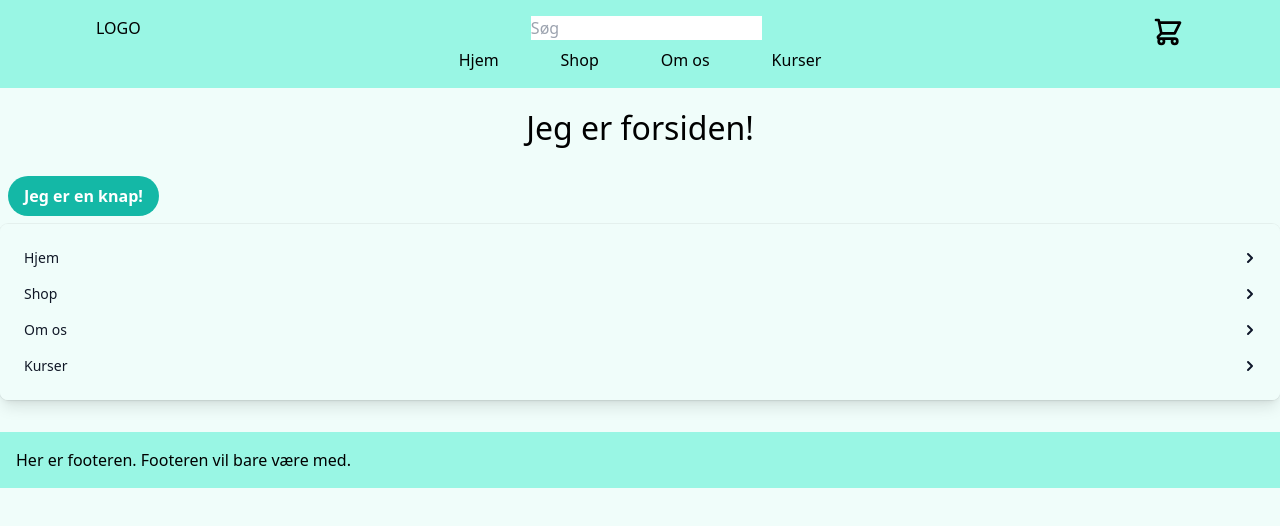
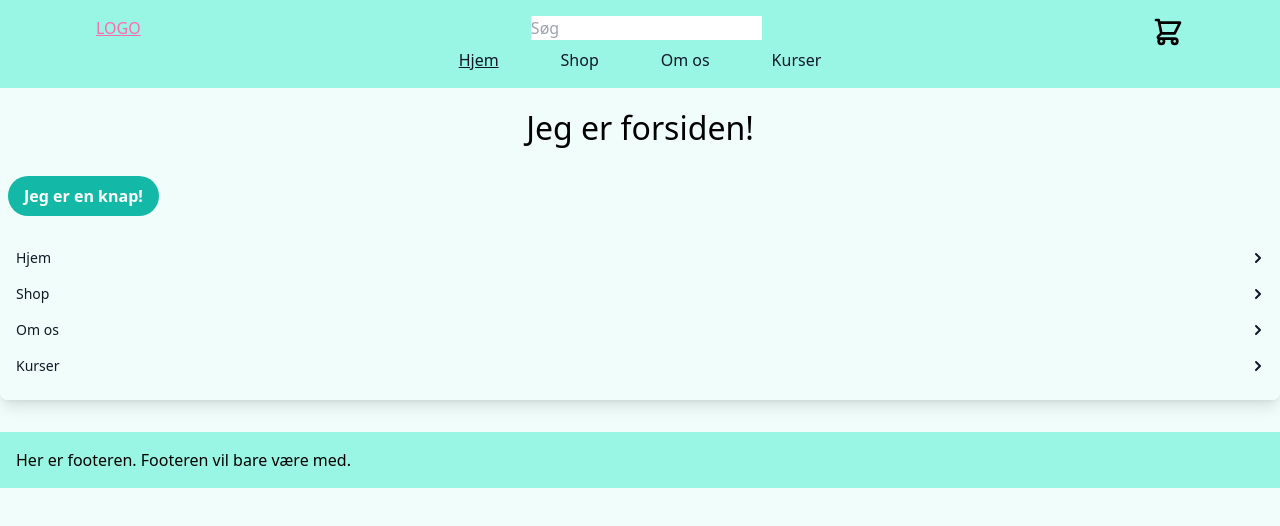
Before and after one commit to StinePS/mhbhstof, a Next.js app: page / in a window 1280 px wide. Shown: the top 526 px of the page. Built offline with nearby package versions, Linux system fonts and the light colour scheme.

Commit message:
added styling to menu - burgermenu not yet working

```diff
--- a/components/Nav/ChangeMenu.tsx
+++ b/components/Nav/ChangeMenu.tsx
@@ -8,33 +8,39 @@ type Props = {
   menuItems: MenuItem[];
 };
 
+// Change between the primary and secondary menu in mobile size
 export default function ChangeMenu({ menuItems }: Props) {
   const [activeMenu, setActiveMenu] = useState<MenuItem | undefined>(undefined);
   return (
+    // If there is an activeMenu then render the MenuList, otherwise map over the menuItems, making them a button or link depending if they've got items under them or not
     <>
       {activeMenu ? (
-        <MenuList menuItem={activeMenu} />
+        <MenuList
+          menuItem={activeMenu}
+          handleGoBack={() => setActiveMenu(undefined)}
+        />
       ) : (
-        <div className="overflow-hidden rounded-lg shadow-lg ring-1 ring-black ring-opacity-5">
+        <div className="overflow-hidden rounded-lg shadow-lg">
           <div className="relative bg-teal-50 p-4">
-            {menuItems.map((menuItem) => (
-              <Link key={menuItem.name} href={menuItem.url}>
-                <a
-                  className="flex justify-between rounded-lg p-2 transition duration-150
-                ease-in-out hover:bg-gray-100 focus-visible:ring"
-                  onClick={(event) => {
-                    if (menuItem.items) {
-                      event.stopPropagation();
-                      event.preventDefault();
-                      setActiveMenu(menuItem);
-                    }
-                  }}
+            {menuItems.map((menuItem) =>
+              menuItem.items ? (
+                <button
+                  key={menuItem.name}
+                  onClick={() => setActiveMenu(menuItem)}
+                  className="flex w-full justify-between py-2 transition duration-150 ease-in-out"
                 >
-                  <span className="text-sm font-medium text-gray-900">{menuItem.name}</span>
+                  <span className="navlink">{menuItem.name}</span>
                   <ChevronRightIcon className={"chevron"} />
-                </a>
-              </Link>
-            ))}
+                </button>
+              ) : (
+                <Link key={menuItem.name} href={menuItem.url}>
+                  <a className="flex justify-between py-2 no-underline">
+                    <span className="navlink">{menuItem.name}</span>
+                    <ChevronRightIcon className={"chevron"} />
+                  </a>
+                </Link>
+              )
+            )}
           </div>
         </div>
       )}
--- a/components/Nav/MenuList.tsx
+++ b/components/Nav/MenuList.tsx
@@ -6,33 +6,43 @@ import { useState } from "react";
 
 type Props = {
   menuItem: MenuItem;
+  handleGoBack: () => void;
 };
 
-export default function MenuList({ menuItem }: Props) {
+export default function MenuList({ menuItem, handleGoBack }: Props) {
   const [open, setOpen] = useState();
   return (
-    <div className="absolute z-10 w-screen transform -ml-4">
-      <ul className="list-none bg-teal-50 rounded-lg">
-        <div className="flex w-full justify-between px-4 py-2 text-left text-md font-medium">
+    <div className="absolute z-10 w-full transform overflow-hidden rounded-lg shadow-lg">
+      <ul className="list-none rounded-lg bg-teal-50 p-4">
+        <button
+          className="flex w-full justify-between py-2 text-left text-lg font-medium underline"
+          onClick={handleGoBack}
+        >
           <span>{menuItem.name}</span>
           <ChevronLeftIcon className={"chevron mr-0"} />
-        </div>
+        </button>
 
         {menuItem.items?.map((category) => (
           <li key={category.name}>
             <Disclosure>
               {({ open }) => (
                 <>
-                  <Disclosure.Button className="flex w-full justify-between px-4 py-2 text-left text-sm font-medium">
+                  <Disclosure.Button className="flex w-full justify-between py-2 text-left text-sm font-medium">
                     <span>{category.name}</span>
-                    <ChevronRightIcon className={`${open ? "rotate-90 transform" : ""} h-5 w-5 text-slate-900`} />
+                    <ChevronRightIcon
+                      className={`${
+                        open ? "rotate-90 transform" : ""
+                      } h-5 w-5 text-slate-900`}
+                    />
                   </Disclosure.Button>
 
-                  <Disclosure.Panel className="px-4 pt-4 pb-2 text-sm text-slate-900">
-                    <ul>
+                  <Disclosure.Panel className="py-2 text-sm text-slate-900">
+                    <ul className="rounded-lg bg-teal-100 p-4">
                       {category.items?.map((item) => (
-                        <li key={item.name}>
-                          <Link href={`${item.url}`}>{item.name}</Link>
+                        <li key={item.name} className="py-1">
+                          <Link href={`${item.url}`}>
+                            <a className="navlink">{item.name}</a>
+                          </Link>
                         </li>
                       ))}
                     </ul>
--- a/components/Nav/NavDesktop.tsx
+++ b/components/Nav/NavDesktop.tsx
@@ -1,15 +1,19 @@
 import { MenuItem } from "../../types/types";
 import { ShoppingCartIcon } from "@heroicons/react/outline";
 import Link from "next/link";
+import { useRouter } from "next/router";
+import clsx from "clsx";
 
 type Props = {
   menuItems: MenuItem[];
 };
 
 export default function NavDesktop({ menuItems }: Props) {
+  const { pathname } = useRouter();
+
   return (
     <div>
-      <div className="hidden lg:flex flex-row justify-between">
+      <div className="hidden flex-row justify-between lg:flex">
         <Link href="/">LOGO</Link>
         <div>
           <input id="search" type="search" placeholder="Søg" />
@@ -17,21 +21,21 @@ export default function NavDesktop({ menuItems }: Props) {
         <ShoppingCartIcon className="w-8" />
       </div>
 
-      <div className="hidden lg:grid grid-cols-3">
+      <div className="hidden grid-cols-3 lg:grid">
         <div></div>
         <div className="flex flex-row justify-between">
-          <Link href="/">
-            <a className="hover:underline underline-offset-2">Hjem</a>
-          </Link>
-          <Link href="/shop">
-            <a className="hover:underline underline-offset-2">Shop</a>
-          </Link>
-          <Link href="/om">
-            <a className="hover:underline underline-offset-2">Om os</a>
-          </Link>
-          <Link href="/kurser">
-            <a className="hover:underline underline-offset-2">Kurser</a>
-          </Link>
+          {menuItems.map((item) => (
+            <Link href={item.url} key={item.url}>
+              <a
+                className={clsx(
+                  "text-slate-900 hover:text-slate-900 hover:underline hover:underline-offset-2",
+                  item.url === pathname ? "underline" : "no-underline"
+                )}
+              >
+                {item.name}
+              </a>
+            </Link>
+          ))}
         </div>
         <div></div>
       </div>
--- a/components/Nav/NavMobile.tsx
+++ b/components/Nav/NavMobile.tsx
@@ -4,8 +4,7 @@ import { Popover, Transition } from "@headlessui/react";
 import { Fragment, useState } from "react";
 import { ChevronRightIcon, MenuIcon } from "@heroicons/react/solid";
 import { ShoppingCartIcon } from "@heroicons/react/outline";
-import MenuList from "./MenuList";
-import ChangeMenu from "./ChangeMenu";
+// import ChangeMenu from "./ChangeMenu";
 
 type Props = {
   menuItems: MenuItem[];
@@ -15,14 +14,14 @@ export default function NavMobile({ menuItems }: Props) {
   const [activeMenu, setActiveMenu] = useState<MenuItem | undefined>(undefined);
 
   return (
-    <div className="flex justify-between w-full lg:hidden">
+    <div className="flex w-full justify-between lg:hidden">
       <Popover className="relative">
         {({ open }) => (
           <>
             <Popover.Button
               className={`
                     ${open ? "" : "text-opacity-100"}
-                    text-base font-medium text-black rounded-md justify-center`}
+                    justify-center rounded-md text-base font-medium text-black`}
             >
               <MenuIcon className="w-8" />
             </Popover.Button>
@@ -35,7 +34,9 @@ export default function NavMobile({ menuItems }: Props) {
               leaveFrom="opacity-100 translate-y-0"
               leaveTo="opacity-0 translate-y-1"
             >
-              <Popover.Panel className="absolute z-10 w-screen transform -ml-4 mt-4">{/* Indsæt ChangeMenu her! */}</Popover.Panel>
+              <Popover.Panel className="absolute z-10 -ml-4 mt-4 w-screen transform">
+                {/* <ChangeMenu menuItems={menuItems} /> */}
+              </Popover.Panel>
             </Transition>
           </>
         )}
--- a/lib/categories.json
+++ b/lib/categories.json
@@ -11,6 +11,10 @@
         "name": "Pakker",
         "url": "/shop/pakker",
         "items": [
+          {
+            "name": "Alle pakker",
+            "url": "/shop/pakker/"
+          },
           {
             "name": "Bh",
             "url": "/shop/pakker/bh"
@@ -30,6 +34,14 @@
         "url": "/shop/stof",
         "items": [
           {
+            "name": "Alt stof",
+            "url": "/shop/stof/"
+          },
+          {
+            "name": "Blondestof",
+            "url": "/shop/stof/blondestof"
+          },
+          {
             "name": "Jersey",
             "url": "/shop/stof/jersey"
           },
@@ -44,44 +56,76 @@
           {
             "name": "Simplex",
             "url": "/shop/stof/simplex"
+          },
+          {
+            "name": "Stræksatin",
+            "url": "/shop/stof/simplex"
           }
         ]
       },
       {
         "name": "Blonder",
-        "url": "/shop/stof",
+        "url": "/shop/blonder",
         "items": [
           {
+            "name": "Alle blonder",
+            "url": "/shop/blonder/"
+          },
+          {
             "name": "Brede blonder",
-            "url": "/shop/blonde/brede-blonder"
+            "url": "/shop/blonder/brede-blonder"
           },
           {
             "name": "Smalle blonde",
-            "url": "/shop/blonde/smalle-blonder"
+            "url": "/shop/blonder/smalle-blonder"
           }
         ]
       },
       {
         "name": "Elastik",
-        "url": "/shop/stof",
+        "url": "/shop/elastik",
         "items": [
           {
-            "name": "Jersey",
-            "url": "/shop/stof/jersey"
+            "name": "Al elastik",
+            "url": "/shop/elastik/"
+          },
+          {
+            "name": "Foldeelastik",
+            "url": "/shop/elastik/foldeelastik"
+          },
+          {
+            "name": "Taljeelastik",
+            "url": "/shop/elastik/taljeelastik"
           }
         ]
       },
       {
         "name": "Tilbehør",
-        "url": "/shop/stof",
+        "url": "/shop/tilbehor",
         "items": [
           {
-            "name": "Lukkere",
-            "url": "/shop/tilbehor/lukkere"
+            "name": "Bh-luk",
+            "url": "/shop/tilbehor/bh-luk"
           },
           {
             "name": "Ottetaller",
             "url": "/shop/tilbehor/ottetaller"
+          },
+          {
+            "name": "Powernet",
+            "url": "/shop/tilbehor/powernet"
+          },
+          {
+            "name": "Ringe",
+            "url": "/shop/tilbehor/ringe"
+          },
+          {
+            "name": "Stropper",
+            "url": "/shop/tilbehor/stropper"
+          },
+          {
+            "name": "Tyl",
+            "url": "/shop/tilbehor/tyl"
           }
         ]
       }
--- a/styles/globals.css
+++ b/styles/globals.css
@@ -31,6 +31,12 @@ h2 {
   margin: 1rem 0;
 }
 
-li:not(:last-child) {
-  margin-bottom: 0.5rem;
+/* Anchortags in text */
+a {
+  text-decoration: underline;
+  color: hotpink;
 }
+
+a:hover {
+  color: darkblue;
+}
--- a/styles/ui.css
+++ b/styles/ui.css
@@ -1,9 +1,13 @@
 @layer components {
   /* Buttons */
   .btn {
-    @apply inline-block rounded-full px-4 py-2 m-2 text-center text-base font-semibold bg-teal-500 text-white hover:bg-teal-700;
+    @apply m-2 inline-block rounded-full bg-teal-500 px-4 py-2 text-center text-base font-semibold text-white no-underline hover:bg-teal-700 hover:text-white;
   }
   .chevron {
-    @apply w-5 h-5 ml-2 -mr-1 text-slate-900;
+    @apply ml-2 -mr-1 h-5 w-5 text-slate-900;
+  }
+
+  .navlink {
+    @apply text-sm font-medium text-gray-900 no-underline;
   }
 }
```
